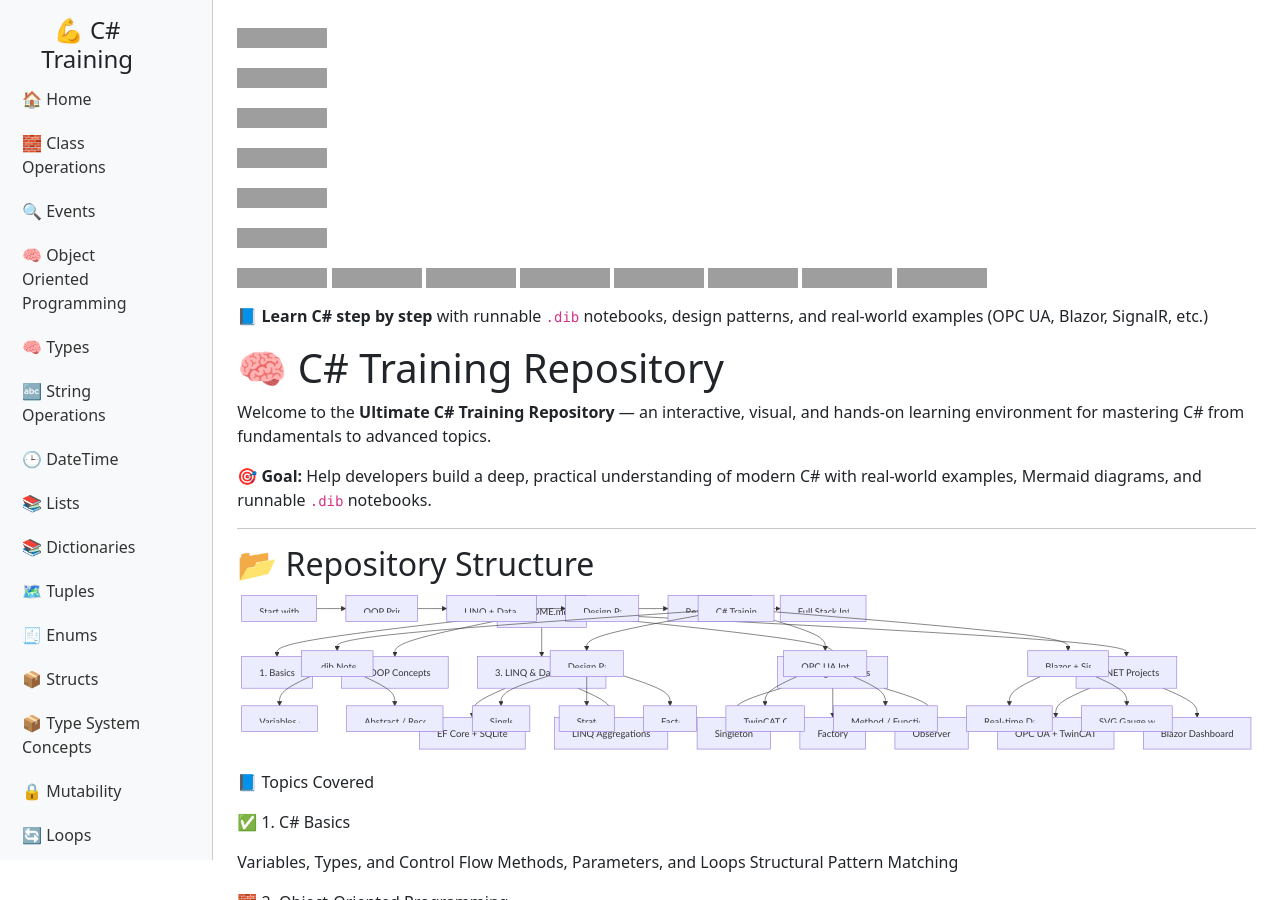
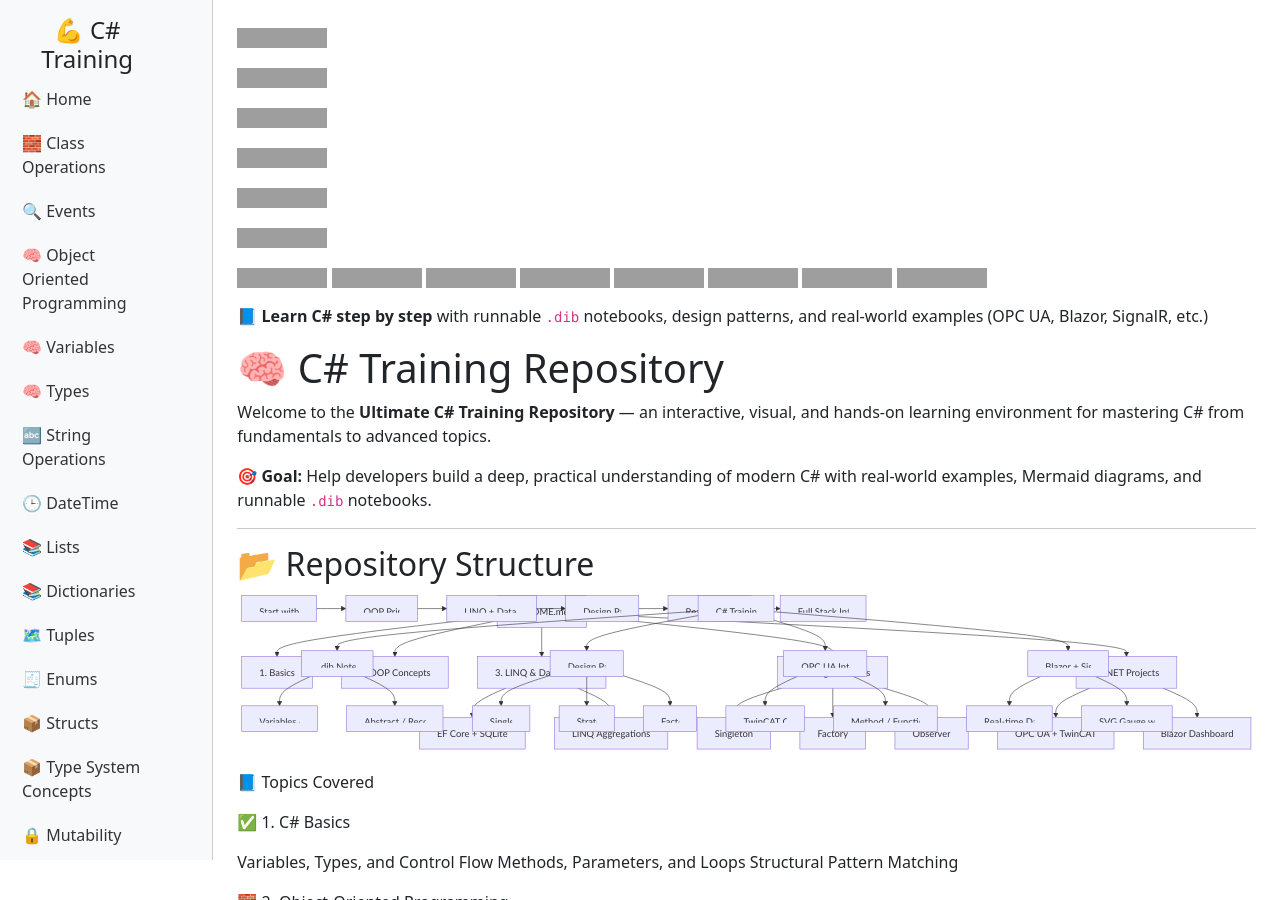
Before and after one commit to buribalkan/C-SHARP-Training, a Jekyll site: the page built from README.md, in a window 1280 px wide and 900 px high. Built offline with Jekyll 4.4.1, drawn with Linux system fonts in a browser that asks for light colours; nearby versions of some CDN libraries; our own code applies the rules of GitHub Pages for plain Markdown files; grey boxes are pictures that could not be loaded.

Commit message:
Update sidebar.html

```diff
--- a/_includes/sidebar.html
+++ b/_includes/sidebar.html
@@ -5,6 +5,7 @@
     <li class="nav-item"><a class="nav-link" href="{{ site.baseurl }}/Class-Operations">🧱 Class Operations</a></li>
     <li class="nav-item"><a class="nav-link" href="{{ site.baseurl }}/Events">🔍 Events</a></li>
     <li class="nav-item"><a class="nav-link" href="{{ site.baseurl }}/Object-Oriented-Programming">🧠 Object Oriented Programming</a></li>
+    <li class="nav-item"><a class="nav-link" href="{{ site.baseurl }}/Variables">🧠 Variables</a></li>
     <li class="nav-item"><a class="nav-link" href="{{ site.baseurl }}/Types">🧠 Types</a></li>
     <li class="nav-item"><a class="nav-link" href="{{ site.baseurl }}/Strings">🔤 String Operations</a></li>
     <li class="nav-item"><a class="nav-link" href="{{ site.baseurl }}/DateTime">🕒 DateTime</a></li>
```
